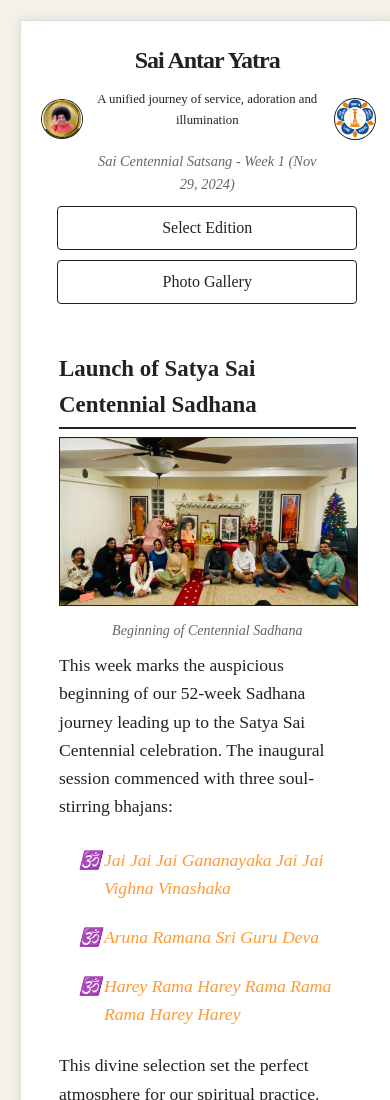
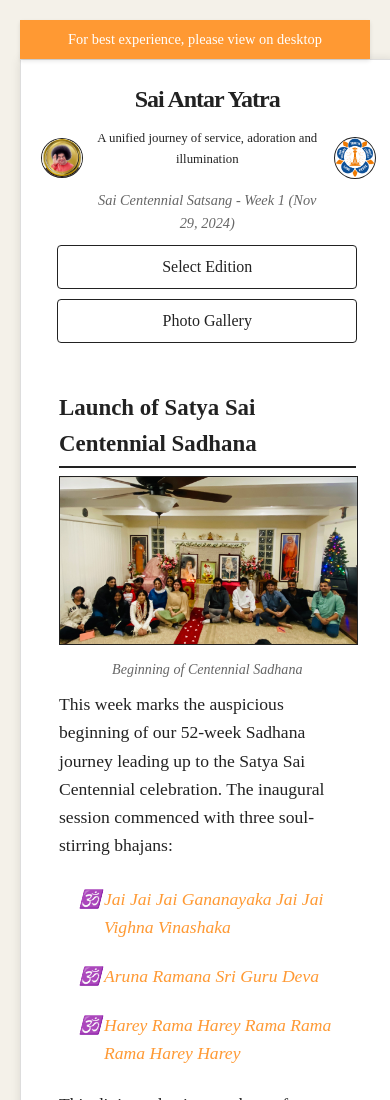
Before and after one commit to satheeshpola/saysai.github.io, a plain HTML site: page index.html in a window 390 px wide. Shown: the top 1100 px of the page. Drawn offline with Linux system fonts and the light colour scheme.

Commit message:
mobile friendly changes

```diff
--- a/index.html
+++ b/index.html
@@ -7,6 +7,7 @@
     <link rel="stylesheet" href="styles.css">
 </head>
 <body>
+    <div class="mobile-notice">For best experience, please view on desktop</div>
     <div class="container">
         <header>
             <div class="header-content">
--- a/styles.css
+++ b/styles.css
@@ -472,6 +472,26 @@
     font-style: italic;
 }
 
+/* Mobile Notice */
+.mobile-notice {
+    display: none;
+    background-color: #FF9933;
+    color: white;
+    text-align: center;
+    padding: 8px;
+    position: sticky;
+    top: 0;
+    z-index: 1000;
+    font-size: 0.9em;
+    box-shadow: 0 2px 4px rgba(0,0,0,0.1);
+}
+
+@media screen and (max-width: 768px) {
+    .mobile-notice {
+        display: block;
+    }
+}
+
 /* Divine Names Styling */
 .divine-name {
     background: none;
```
